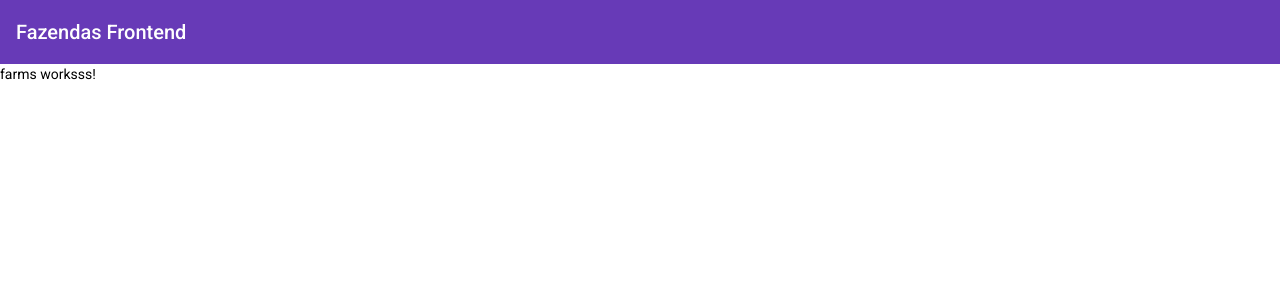
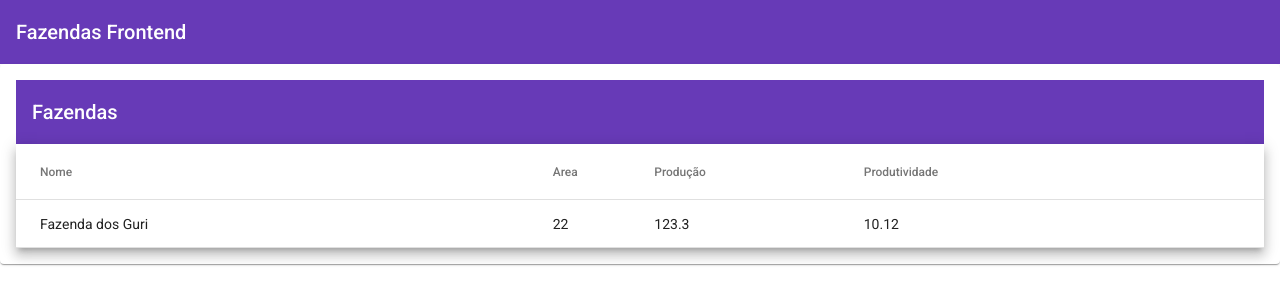
Before and after one commit to JoseMiolaA/frontend, an Angular app: page /farms in a window 1280 px wide. Shown: the top 304 px of the page. Built offline with nearby package versions, Linux system fonts and the light colour scheme.

Commit message:
Criado tabela para farms

```diff
--- a/src/app/farms/farms/farms.component.css
+++ b/src/app/farms/farms/farms.component.css
@@ -0,0 +1,3 @@
+table {
+  width: 100%;
+}
--- a/src/app/farms/farms/farms.component.html
+++ b/src/app/farms/farms/farms.component.html
@@ -1 +1,37 @@
-<p>farms worksss!</p>
+
+
+<mat-card>
+  <mat-toolbar color="primary">Fazendas</mat-toolbar>
+
+  <table mat-table [dataSource]="farms" class="mat-elevation-z8">
+
+    <!--- Note that these columns can be defined in any order.
+          The actual rendered columns are set as a property on the row definition" -->
+
+    <!-- Name Column -->
+    <ng-container matColumnDef="name">
+      <th mat-header-cell *matHeaderCellDef> Nome </th>
+      <td mat-cell *matCellDef="let farm"> {{farm.name}} </td>
+    </ng-container>
+    <!-- Area Column -->
+    <ng-container matColumnDef="area">
+      <th mat-header-cell *matHeaderCellDef> Area </th>
+      <td mat-cell *matCellDef="let farm"> {{farm.area}} </td>
+    </ng-container>
+
+    <!-- Production Column -->
+    <ng-container matColumnDef="production">
+      <th mat-header-cell *matHeaderCellDef> Produção </th>
+      <td mat-cell *matCellDef="let farm"> {{farm.production}} </td>
+    </ng-container>
+
+    <!-- Symbol Column -->
+    <ng-container matColumnDef="productivity">
+      <th mat-header-cell *matHeaderCellDef> Produtividade </th>
+      <td mat-cell *matCellDef="let farm"> {{farm.productivity}} </td>
+    </ng-container>
+
+    <tr mat-header-row *matHeaderRowDef="displayedColumns"></tr>
+    <tr mat-row *matRowDef="let row; columns: displayedColumns;"></tr>
+  </table>
+</mat-card>
--- a/src/app/farms/farms/farms.component.ts
+++ b/src/app/farms/farms/farms.component.ts
@@ -1,3 +1,4 @@
+import { Farm } from './../model/farm';
 import { Component, OnInit } from '@angular/core';
 
 @Component({
@@ -7,6 +8,11 @@
 })
 export class FarmsComponent implements OnInit {
 
+  farms: Farm[] = [
+    {id: 'id', name: 'Fazenda dos Guri', area: 22,production: 123.3, productivity: 10.12}
+  ];
+  displayedColumns = ['name', 'area', 'production', 'productivity']
+
   constructor() { }
 
   ngOnInit(): void {
--- /dev/null
+++ b/src/app/farms/model/farm.ts
@@ -0,0 +1,7 @@
+export interface Farm {
+  id: string;
+  name: string;
+  area: number;
+  production: number;
+  productivity: number;
+}
```
Also changed, not shown: src/app/farms/farms.module.ts (+7 -1 lines).
